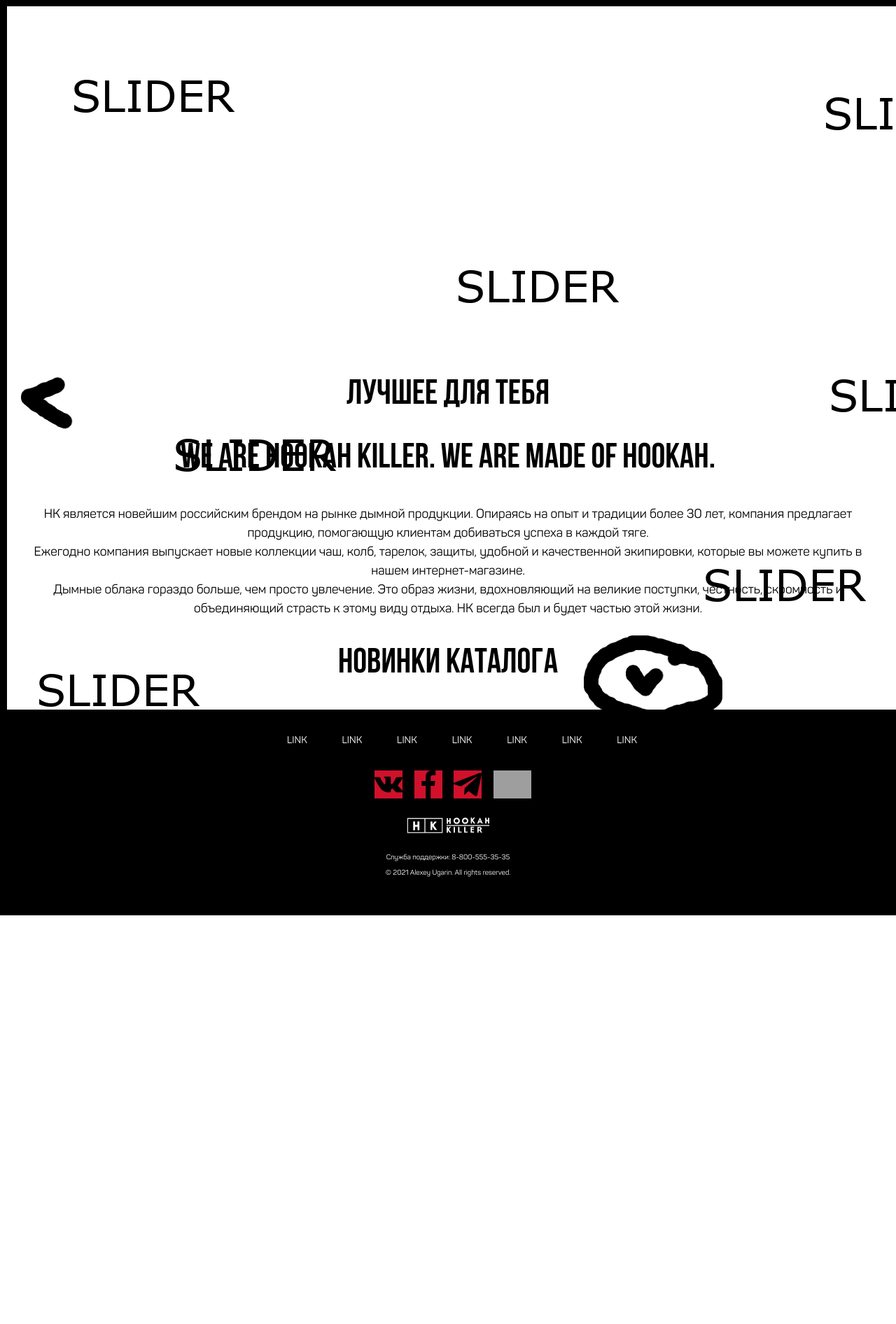
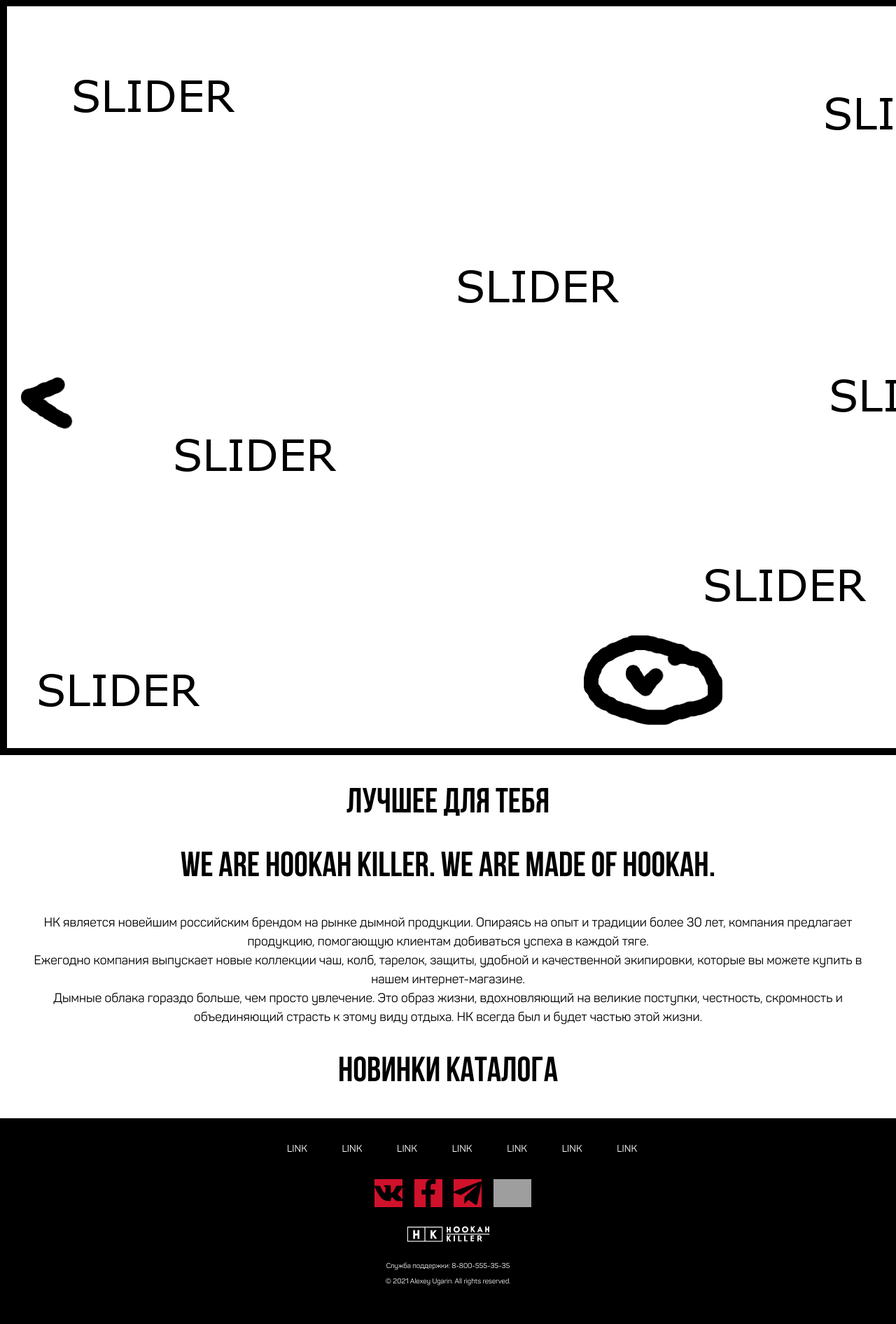
Before and after one commit to alexugarin/HookahKiller, a PHP site: page / in a window 1280 px wide; the page is wider, and only the part inside the window is pictured. Shown: the part 71-1963 px from the top of that part at 70% size. Before the commit the page ends 1379 px from the top of that part, so only its background shows below. Run offline with PHP 8.4, Linux system fonts and the light colour scheme; grey boxes are pictures that could not be loaded.

Commit message:
max width slider 100

```diff
--- a/css/style.css
+++ b/css/style.css
@@ -33,7 +33,8 @@ body {
 }
 
 .slider{
-    height:500px;
+    max-width: 100%;
+
 }
 h2 {
     font-size: 50px;
```
